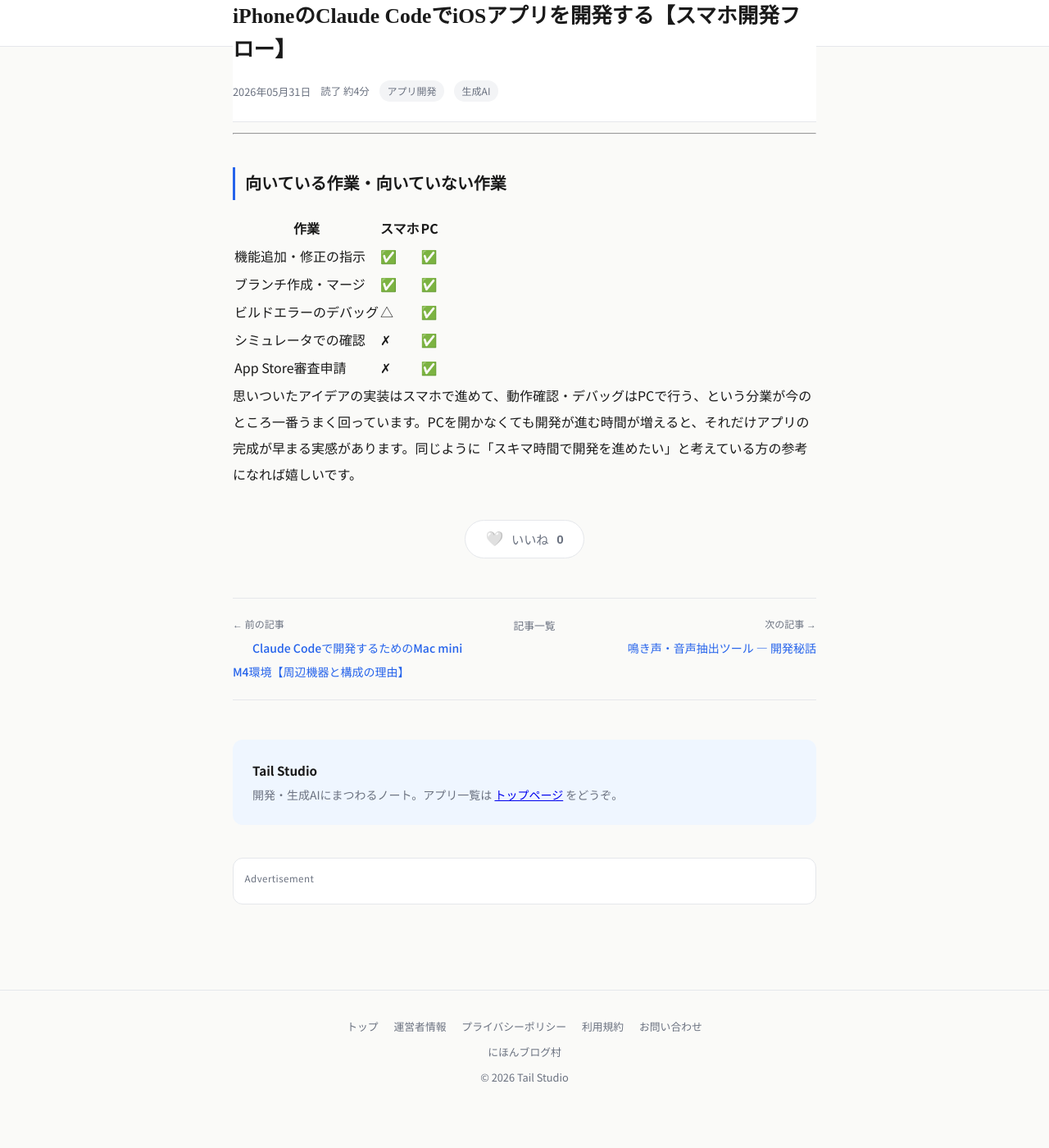
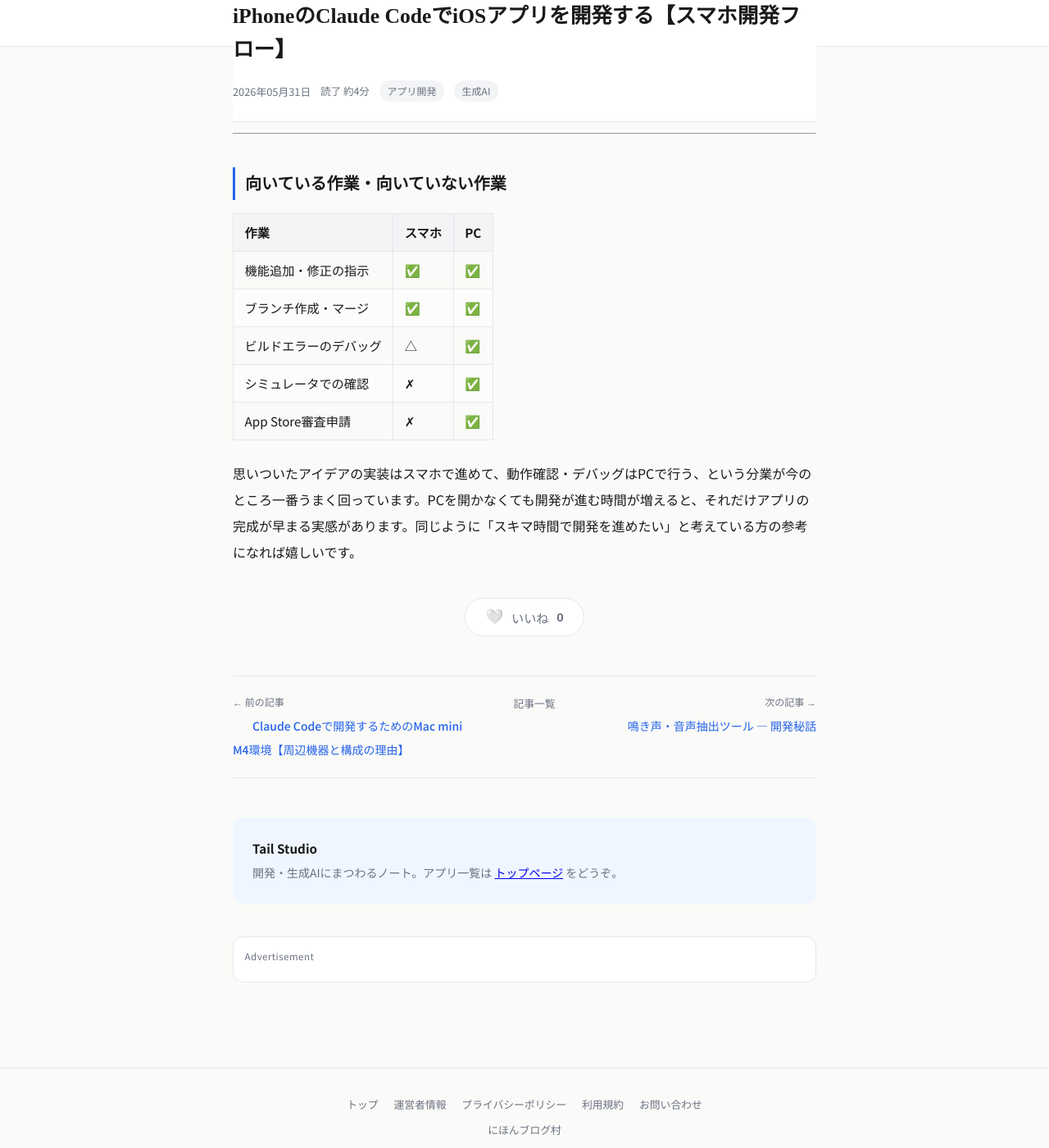
Before and after one commit to wat--/app-policies, a Jekyll site: the page built from _posts/2026-05-31-iphone-claude-code-dev.md, in a window 1280 px wide and 1400 px high, scrolled down 3253 px. Shown: the whole window at 82% size. Built offline with Jekyll 4.4.1, drawn with Linux system fonts in a browser that asks for light colours; a script that is not in the unit is left out; before the commit the page ends 4610 px from its top, so only the background shows below that.

Commit message:
ブログ: 記事内の表に罫線と見出し行の背景を追加
Co-Authored-By: Claude Sonnet 5.5 <noreply@anthropic.com>

```diff
--- a/assets/css/blog.css
+++ b/assets/css/blog.css
@@ -270,6 +270,31 @@ main {
   margin: 0 0 1.5rem 1.5rem;
 }
 .article-body li { margin-bottom: 0.4rem; }
+
+/* 表: 罫線と見出し行の背景で見やすくする。幅が足りない場合は横スクロール */
+.article-body table {
+  display: block;
+  overflow-x: auto;
+  width: 100%;
+  margin-bottom: 1.5rem;
+  border-collapse: collapse;
+  border-spacing: 0;
+  font-size: 0.95rem;
+  line-height: 1.7;
+}
+.article-body th,
+.article-body td {
+  border: 1px solid var(--border);
+  padding: 0.6rem 0.85rem;
+  text-align: left;
+  vertical-align: top;
+}
+.article-body th {
+  background: var(--tag-bg);
+  font-weight: 700;
+  white-space: nowrap;
+}
+.article-body tbody tr:nth-child(even) td { background: #fcfcfb; }
 .article-body a { color: var(--accent); }
 .article-body blockquote {
   border-left: 3px solid var(--border);
```
